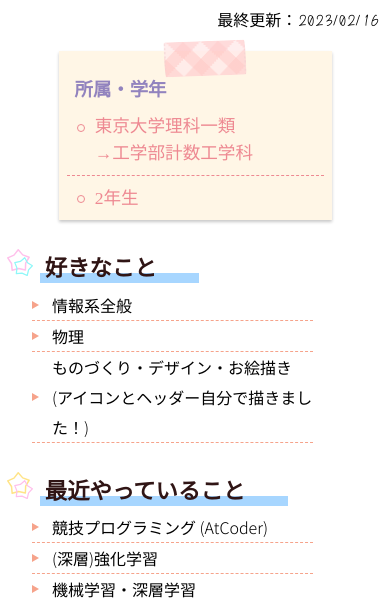
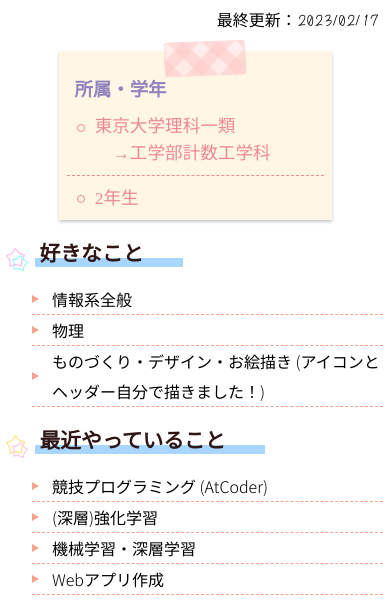
Before and after one commit to mkkysnd/mkkysnd.github.io, a plain HTML site: page index.html in a window 390 px wide. Shown: the part 258-858 px from the top of the page. Drawn offline with Linux system fonts and the light colour scheme; some packages are replaced by stand-ins of ours; a web font is replaced by a local one.

Commit message:
modified hangindent of title

```diff
--- a/index.html
+++ b/index.html
@@ -36,7 +36,7 @@
                 </a>
             </header>
 
-            <p id="update-date">最終更新：<span class="yosugara">2023/02/16</span></p>
+            <p id="update-date">最終更新：<span class="yosugara">2023/02/17</span></p>
 
             <!-- <p class="titleboxA">ああああ</p> -->
 
@@ -71,7 +71,7 @@
                 <li>数物セミナーAdvanst 量子情報班 #spmAdv2nd</li>
             </ul>
 
-            <h2 class="titleD"><span class="uline">今主に読んでいる/進めている本など</span></h2>
+            <h2 class="titleD"><span class="uline">今主に読んでいる<br class="width-br">/進めている本など</span></h2>
             <ul class="enu1">
                 <li>Richard S. Sutton, Andrew G. Barto『強化学習 第2班』</li>
                 <li>Maria Schuld, Francesco Petruccione『量子コンピュータによる機械学習』</li>
@@ -87,7 +87,7 @@
                 <li>日本漢字能力検定協会『漢検1級分野別精選演習』</li>
             </ul>
 
-            <h2 class="titleA"><span class="uline">前に主に読んでいた/進めていた本など</span></h2>
+            <h2 class="titleA"><span class="uline">前に主に読んでいた<br class="width-br">/進めていた本など</span></h2>
             <ul class="enu1">
                 <li>大槻兼資，秋葉拓哉『問題解決力を鍛える！アルゴリズムとデータ構造』(けんちょん本)</li>
                 <li>畑浩之『基幹講座物理学 解析力学』</li>
--- a/style.css
+++ b/style.css
@@ -99,12 +99,25 @@
     margin-right: .3em;
 }
 .titleA, .titleB, .titleC, .titleD {
-    padding-left: .3em;
+    padding-left: 3.3em;
     margin-top: 1.3em;
     margin-bottom: .3em;
     font-family: "Hui Font29", "Sawarabi Gothic";
     color: #301515;
     font-size: 1.4em;
+    text-indent: -3em;
+}
+@media (max-width: 600px) {
+    .titleA, .titleB, .titleC {
+        font-size: 1.3em;
+    }
+    .titleA::before,
+    .titleB::before,
+    .titleC::before,
+    .titleD::before {
+        width: 1.1em;
+        height:1.1em;
+    }
 }
 
 
@@ -158,20 +171,21 @@
     -ms-transform: translateY(-50%);
     transform: translateY(-50%);
 }
-@media (max-width: 600px) {
+/* @media (max-width: 600px) {
     ul.enu1 {
         width: 80%;
     }
-}
+} */
 
 
 
 .uline {
     position: relative;
-    display: inline-block;
+    /* display: inline-block; */
     padding-right: 1.9em;
     padding-left: .2em;
     background: linear-gradient(transparent 70%, #a7d6ff 70%);
+    /* text-indent: -2em; */
 }
 /* .uline::after {
     content: "";
@@ -182,6 +196,11 @@
     background: -webkit-linear-gradient(to right, #f7c6bd, skyblue);
     background: linear-gradient(to right, #f7c6bd, skyblue);
 } */
+@media (max-width: 600px) {
+    .uline {
+        top: -.5em;
+    }
+}
 
 
 .ulineB {
@@ -269,9 +288,10 @@
 .list39 ul li {
     position: relative;
     line-height: 1.5;
-    padding: 0.5em 0 0.5em 1.6em;
+    padding: 0.5em 0 0.5em 2.6em;
     border-bottom: dashed 1px #ee8992;
     font-size: 1.1em;
+    text-indent: -1em;
 }
 .list39 ul li::before{
     content: '';
```
